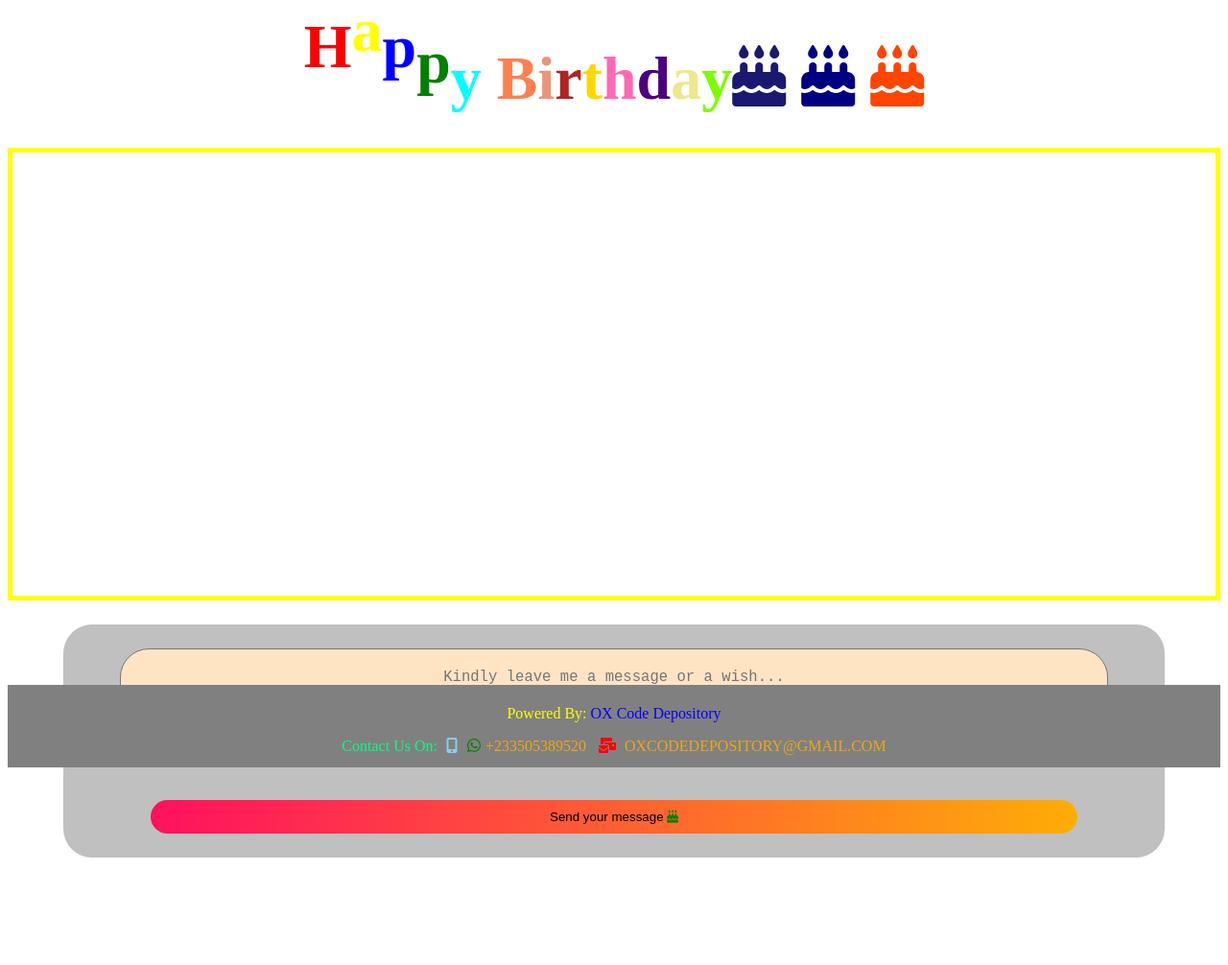
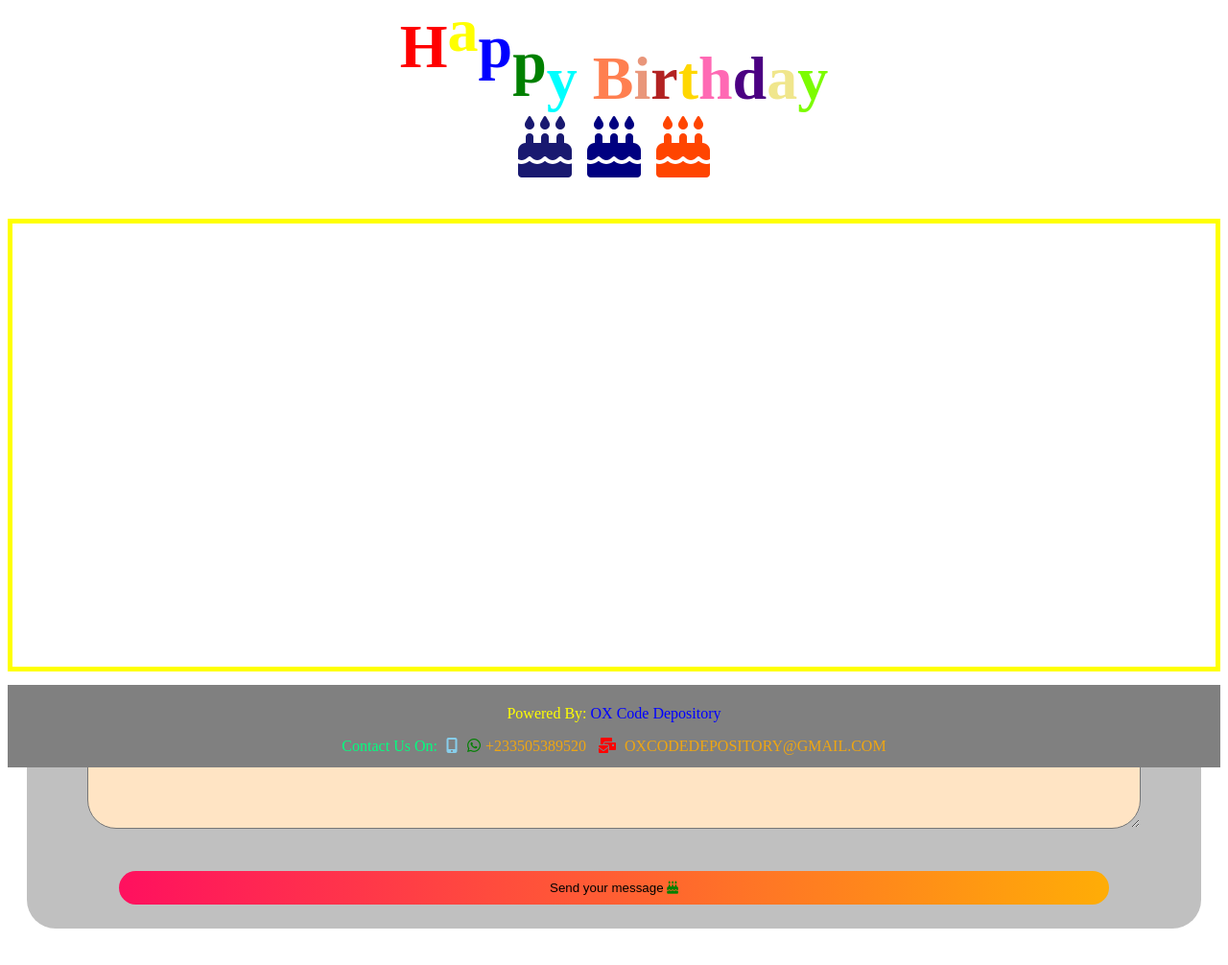
Before and after one commit to thexenon/TAB3, a plain HTML site: page index.html in a window 1280 px wide. Shown: the whole page at 96% size. Drawn offline with nearby package versions, Linux system fonts and the light colour scheme; no server answers.

Commit message:
Change from size again

```diff
--- a/index.css
+++ b/index.css
@@ -47,13 +47,12 @@ img {
     background-size: cover;
 }
 .form-box{
-    width: 90%;
+    width: 96%;
     min-height: 100px;
     position: relative;
     margin: 2% auto;
     background-color: #c0c0c0;
     padding: 5px;
-    overflow: hidden;
     border-radius: 30px;
 }
 #bd-msg {
--- a/index.html
+++ b/index.html
@@ -41,7 +41,7 @@
 
 	<h1 class="head">
 		<span class="red">H</span><span class="yellow">a</span><span class="blue">p</span><span class="green">p</span><span class="color1">y</span>
-		<span class="color3">B</span><span class="color4">i</span><span class="color5">r</span><span class="color6">t</span><span class="color7">h</span><span class="color8">d</span><span class="color9">a</span><span class="color10">y</span><span class="color11"><i class="fas fa-birthday-cake"></i></span>
+		<span class="color3">B</span><span class="color4">i</span><span class="color5">r</span><span class="color6">t</span><span class="color7">h</span><span class="color8">d</span><span class="color9">a</span><span class="color10">y</span><br><span class="color11"><i class="fas fa-birthday-cake"></i></span>
 		<span class="color12"><i class="fas fa-birthday-cake"></i></span>
 		<span class="color13"><i class="fas fa-birthday-cake"></i></span>
 	</h1>
```
